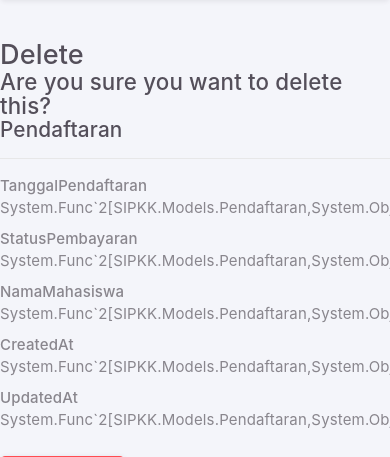
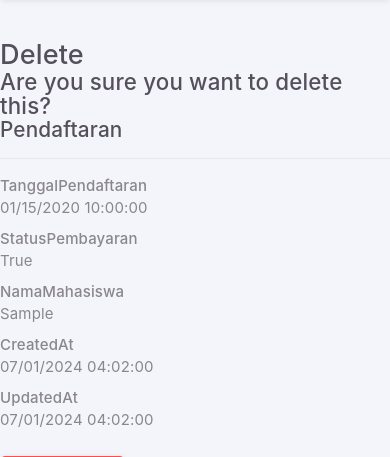
Before and after one commit to Rizz404/PROJECT_2, an ASP.NET Core app: page /Admin/Pendaftaran/Delete/1 in a window 390 px wide; the page is wider, and only the part inside the window is pictured. Shown: the part 123-580 px from the top of that part. Run offline with ASP.NET Core 8, Linux system fonts and the light colour scheme; a user stored in the database is signed in; tables that the repository leaves empty hold one stand-in row (values such as "Sample post"); some libraries are stand-ins or nearby versions.

Commit message:
benerin system out func di ui (dictionary)

```diff
--- a/SIPKK/Areas/Admin/Views/Pendaftaran/Delete.cshtml
+++ b/SIPKK/Areas/Admin/Views/Pendaftaran/Delete.cshtml
@@ -19,10 +19,10 @@
     <h4>Pendaftaran</h4>
     <hr />
     <dl class="row">
-        @foreach(var map in keyMappings)
+        @foreach (var map in keyMappings)
         {
             <dt class="col-sm-2">@map.Key</dt>
-            <dd class="col-sm-10">@map.Value</dd>
+            <dd class="col-sm-10">@map.Value(Model)</dd>
         }
     </dl>
 
--- a/SIPKK/Areas/Admin/Views/Persyaratan/Delete.cshtml
+++ b/SIPKK/Areas/Admin/Views/Persyaratan/Delete.cshtml
@@ -19,10 +19,10 @@
     <h4>Persyaratan</h4>
     <hr />
     <dl class="row">
-        @foreach(var map in keyMappings)
+        @foreach (var map in keyMappings)
         {
             <dt class="col-sm-2">@map.Key</dt>
-            <dd class="col-sm-10">@map.Value</dd>
+            <dd class="col-sm-10">@map.Value(Model)</dd>
         }
     </dl>
 
```
Lines whose indentation alone changed are shown as unchanged.
